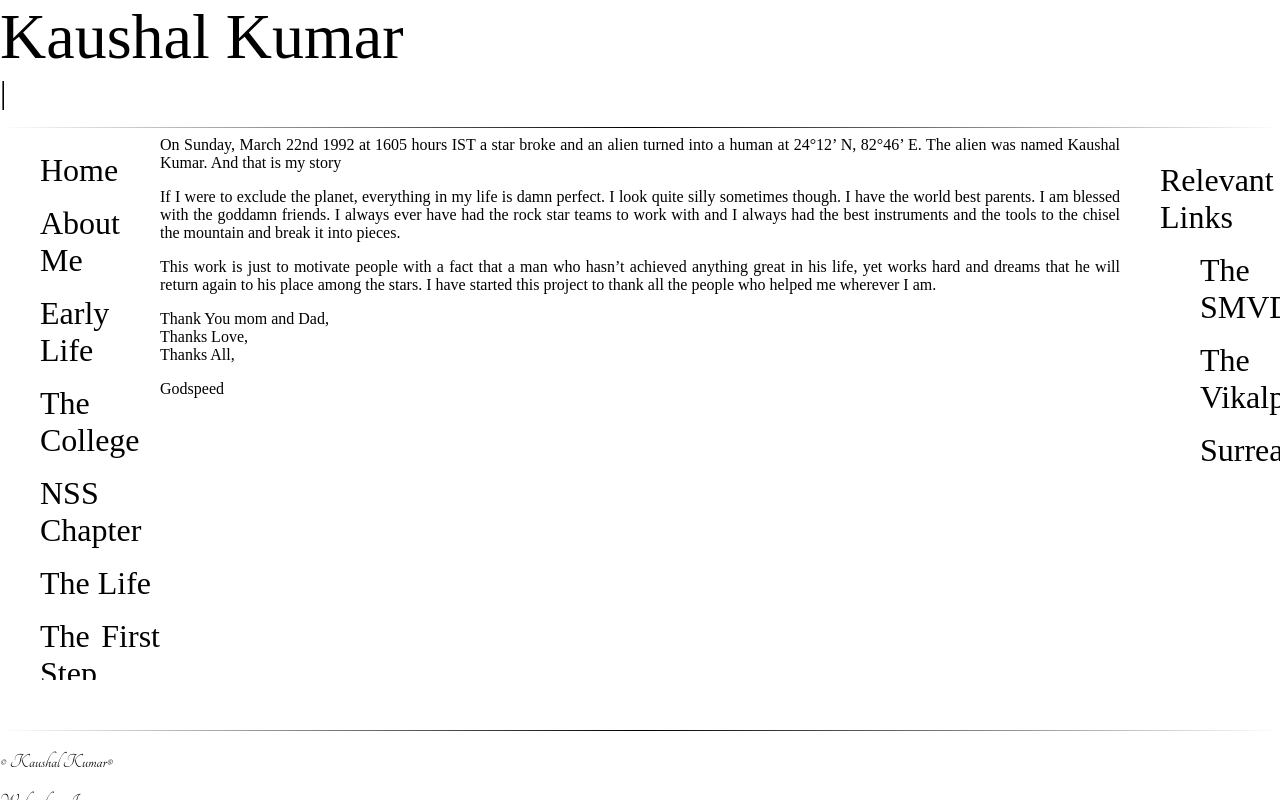
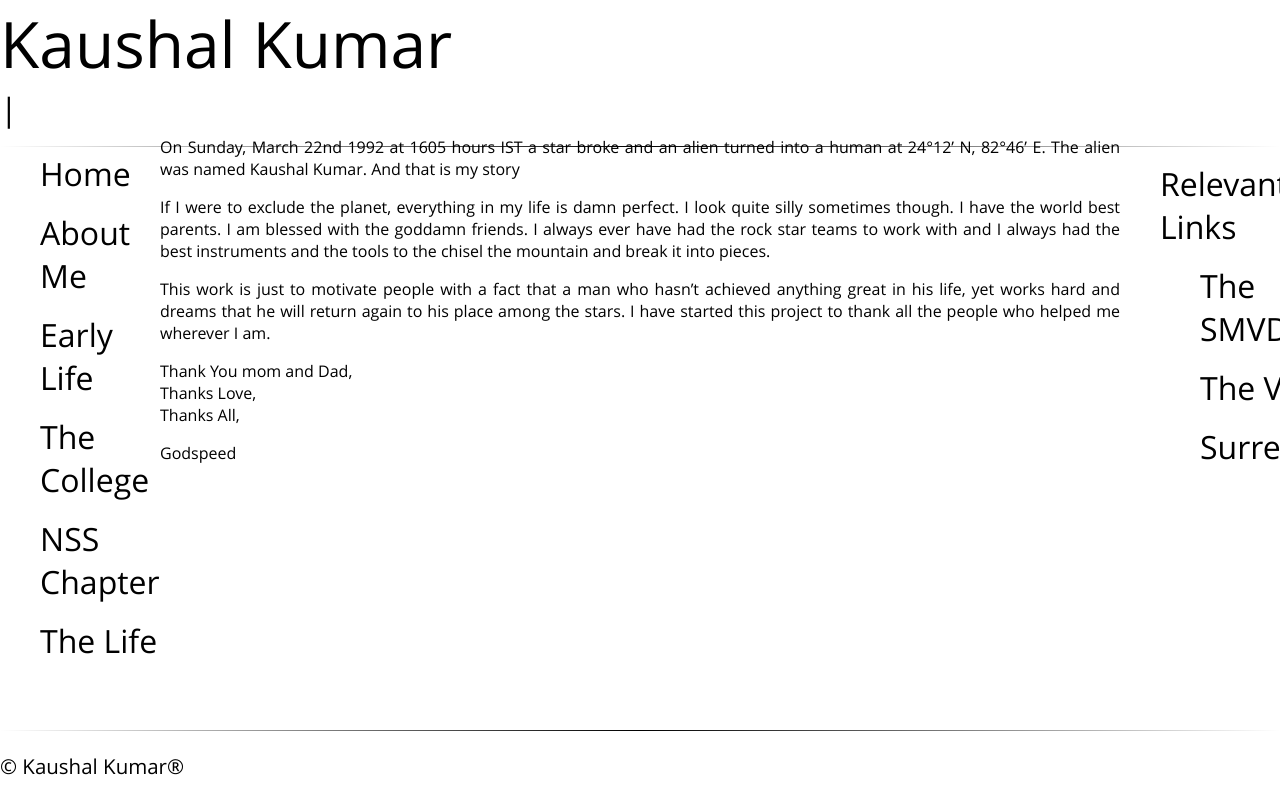
Before and after one commit to unixia/unixia.github.io, a plain HTML site: page index.html in a window 1280 px wide. Drawn offline with nearby package versions, Linux system fonts and the light colour scheme; a web font is replaced by a local one.

Commit message:
add product sans

```diff
--- a/index.html
+++ b/index.html
@@ -1,7 +1,12 @@
 <!DOCTYPE html>
 <html>
 <head>
-	<link href="https://fonts.googleapis.com/css?family=Fredericka+the+Great|Tangerine" rel="stylesheet">
+	<meta charset="utf-8">
+    <meta http-equiv="X-UA-Compatible" content="IE=edge">
+    <meta name="description" content="">
+	<meta name="viewport" content="width=device-width, initial-scale=1">
+	<link rel="stylesheet" href="./style.css">
+	<!-- <link href="https://fonts.googleapis.com/css?family=Fredericka+the+Great|Tangerine" rel="stylesheet"> -->
 	<title>Kaushal Kumar</title>
 <!-- 	<script type="text/javascript">
 		window.onbeforeunload = function() {
@@ -37,109 +42,6 @@
 			setInterval(GetClock,1000);
 		})
 	</script>
-	<style>
-/*		html {
-			background: url(darkdesert.jpg) no-repeat center center fixed;
-			-webkit-background-size: cover;
-			-moz-background-size: cover;
-			-o-background-size: cover;
-			background-size: cover;
-			color: #ffffff;
-		}*/
-		hr{
-			border: 0;
-			height: 1px;
-			background-image: linear-gradient(to right, rgba(0, 0, 0, 0), rgba(0, 0, 0, 1.6), rgba(0, 0, 0, 0));
-		}
-		#mainbody{
-			overflow-x: hidden;
-			overflow-y: hidden!important;
-			position: absolute;
-			width: 100%;
-			height: 100%;
-			display: flex;
-			flex-direction: column;
-			flex-wrap: nowrap;
-			text-align: justify;
-			margin: 0px;
-			padding: 0px;
-		}
-		a{
-			cursor: pointer;
-		}
-		ol, ul{
-			list-style: none;
-		}
-		li{
-			margin: 16px 0;
-		}
-		#hsection{
-			text-align: justify;
-			width: 100%;
-			height: 15%;
-			flex-shrink: 0;
-			position: fixed;
-			top: 0%;
-			font-family: 'Fredericka the Great';
-			/*background-color: #0066ff;
-			color: #ffffff;*/
-		}
-		#headed
-		{
-			font-size: 4em;
-		}
-		#subheaded
-		{
-			font-size: 2em;
-		}
-		#bsection{
-			font-family: 'Fredericka the Great';
-			flex-shrink: 1;
-			overflow: hidden;
-			display: flex;
-			width: 100%;
-			height: 70%;
-			position: fixed;
-			top: 15%;
-			flex: 0 0 0%;
-			overflow: auto;
-		}
-		#navdiv{
-			font-size: 2em;
-			display: inline;
-			width: 12.5%;
-			overflow: auto;
-		}
-		#contentdiv{
-			/*display: flex;*/
-			width: 75%;
-			overflow: auto;
-		}
-		#advdiv{
-			font-size: 2em;
-			display: flex;
-			width: 12.5%;
-			overflow: auto;
-		}
-		#fsection{
-			font-family: 'Tangerine';
-			font-size: 1.28em;
-			flex-shrink: 0;
-			width: 100%;
-			height: 15%;
-			position: fixed;
-			top: 90%;
-		}
-		#control{
-			list-style: none;
-		}
-		a{
-            		cursor: pointer;
-	    		color: inherit;
-            		text-decoration: inherit;
-        	}
-
-	</style>
 </head>
 <body id="mainbody">
 	<section><header><div id="hsection">
--- /dev/null
+++ b/style.css
@@ -0,0 +1,127 @@
+/*		html {
+			background: url(darkdesert.jpg) no-repeat center center fixed;
+			-webkit-background-size: cover;
+			-moz-background-size: cover;
+			-o-background-size: cover;
+			background-size: cover;
+			color: #ffffff;
+}*/
+
+
+
+@font-face {
+    font-family: 'Product Sans';
+    font-style: normal;
+    /* font-weight: 400; */
+    src: local("Open Sans"), local("OpenSans"), url(https://fonts.gstatic.com/s/productsans/v5/HYvgU2fE2nRJvZ5JFAumwegdm0LZdjqr5-oayXSOefg.woff2) format("woff2");
+}
+
+
+html {
+    font-family: Product Sans;
+}
+
+hr {
+    border: 0;
+    height: 1px;
+    background-image: linear-gradient(to right, rgba(0, 0, 0, 0), rgba(0, 0, 0, 1.6), rgba(0, 0, 0, 0));
+}
+
+#mainbody {
+    overflow-x: hidden;
+    overflow-y: hidden!important;
+    position: absolute;
+    width: 100%;
+    height: 100%;
+    display: flex;
+    flex-direction: column;
+    flex-wrap: nowrap;
+    text-align: justify;
+    margin: 0px;
+    padding: 0px;
+}
+
+a {
+    cursor: pointer;
+}
+
+ol, ul {
+    list-style: none;
+}
+
+li {
+    margin: 16px 0;
+}
+
+#hsection {
+    text-align: justify;
+    width: 100%;
+    height: 15%;
+    flex-shrink: 0;
+    position: fixed;
+    top: 0%;
+    /* font-family: 'Fredericka the Great'; */
+    /*background-color: #0066ff;
+			color: #ffffff;*/
+}
+
+#headed {
+    font-size: 4em;
+}
+
+#subheaded {
+    font-size: 2em;
+}
+
+#bsection {
+    /* font-family: 'Fredericka the Great'; */
+    flex-shrink: 1;
+    overflow: hidden;
+    display: flex;
+    width: 100%;
+    height: 70%;
+    position: fixed;
+    top: 15%;
+    flex: 0 0 0%;
+    overflow: auto;
+}
+
+#navdiv {
+    font-size: 2em;
+    display: inline;
+    width: 12.5%;
+    overflow: auto;
+}
+
+#contentdiv {
+    /*display: flex;*/
+    width: 75%;
+    overflow: auto;
+}
+
+#advdiv {
+    font-size: 2em;
+    display: flex;
+    width: 12.5%;
+    overflow: auto;
+}
+
+#fsection {
+    /* font-family: 'Tangerine'; */
+    font-size: 1.28em;
+    flex-shrink: 0;
+    width: 100%;
+    height: 15%;
+    position: fixed;
+    top: 90%;
+}
+
+#control {
+    list-style: none;
+}
+
+a {
+    cursor: pointer;
+    color: inherit;
+    text-decoration: inherit;
+}
```
